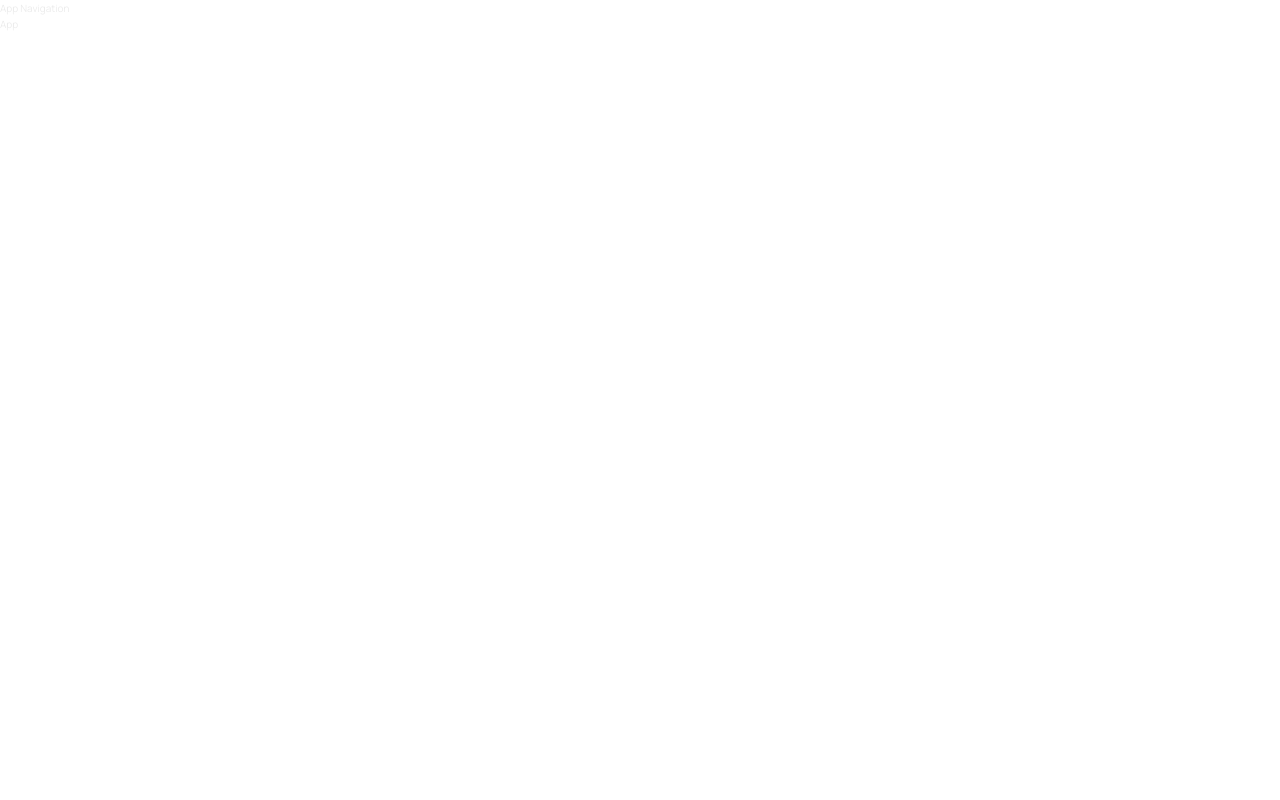
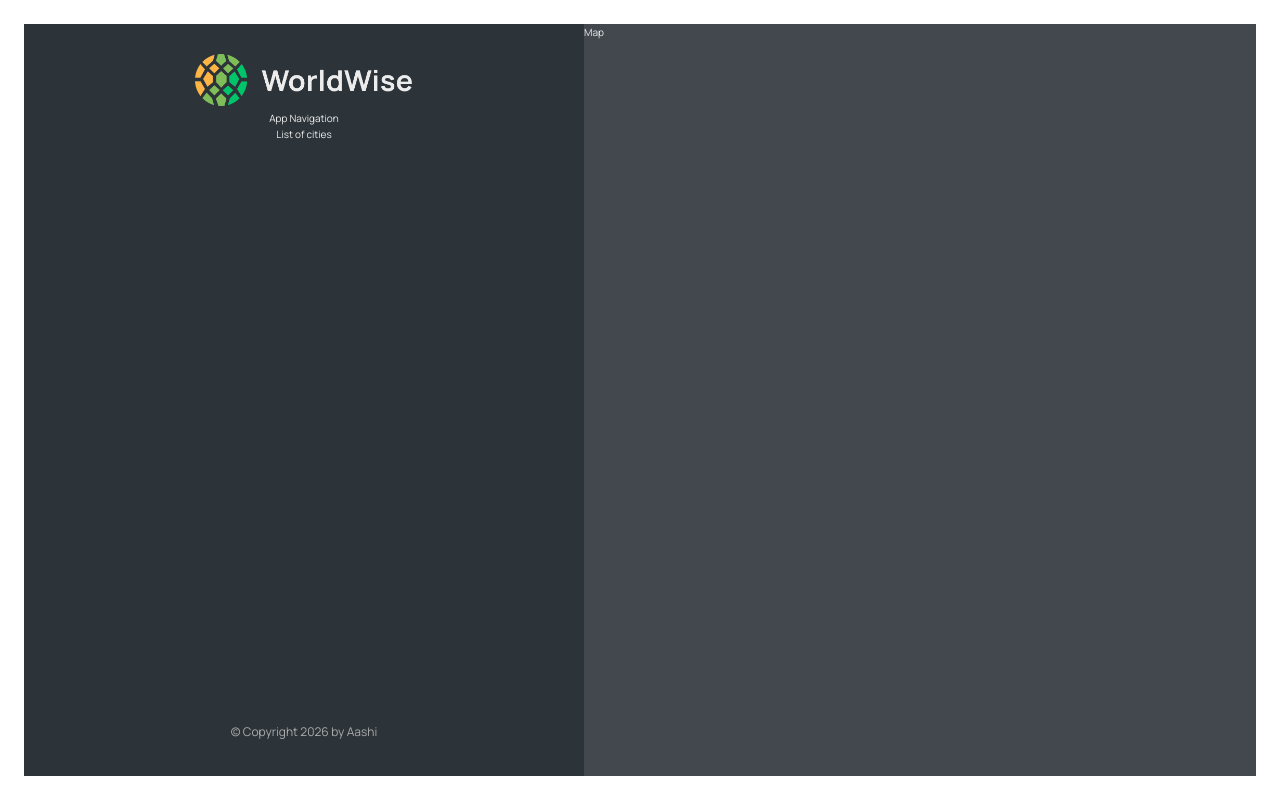
Before and after one commit to aashishah/worldwise, a React (Vite) app: page /app in a window 1280 px wide. Built offline with nearby package versions, Linux system fonts and the light colour scheme.

Commit message:
created app layout

```diff
--- /dev/null
+++ b/src/components/Map.jsx
@@ -0,0 +1,7 @@
+import styles from "./Map.module.css";
+
+function Map() {
+  return <div className={styles.mapContainer}>Map</div>;
+}
+
+export default Map;
--- /dev/null
+++ b/src/components/Sidebar.jsx
@@ -0,0 +1,21 @@
+import AppNav from "./AppNav";
+import styles from "./Sidebar.module.css";
+import Logo from "./Logo";
+
+function Sidebar() {
+  return (
+    <div className={styles.sidebar}>
+      <Logo />
+      <AppNav></AppNav>
+
+      <p>List of cities</p>
+      <footer className={styles.footer}>
+        <p className={styles.copyright}>
+          &copy; Copyright {new Date().getFullYear()} by Aashi
+        </p>
+      </footer>
+    </div>
+  );
+}
+
+export default Sidebar;
--- a/src/pages/AppLayout.jsx
+++ b/src/pages/AppLayout.jsx
@@ -1,9 +1,12 @@
-import AppNav from "../components/AppNav";
+import Map from "../components/Map";
+import Sidebar from "../components/Sidebar";
+import styles from "./AppLayout.module.css";
 
 function AppLayout() {
   return (
-    <div>
-      <AppNav /> App
+    <div className={styles.app}>
+      <Sidebar />
+      <Map />
     </div>
   );
 }
```
